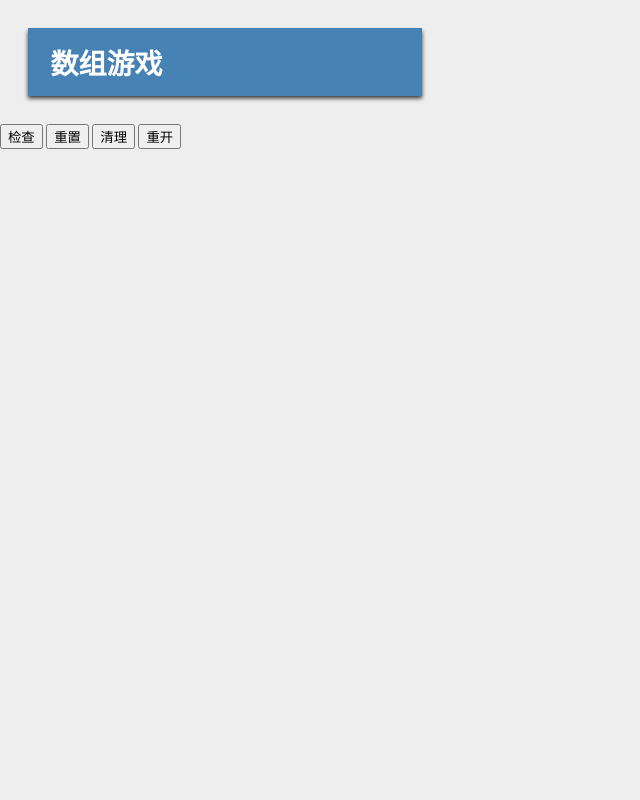
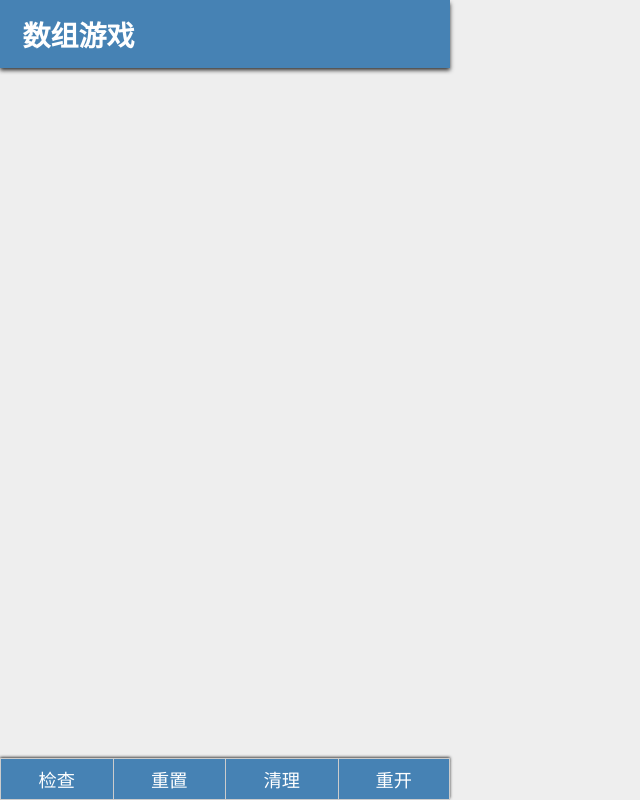
Before and after one commit to marvinking/sudoku, a plain HTML site: page www/index.html in a window 1280 px wide. Shown: the whole page, without its empty margins (0-640 px from the left). Drawn offline with nearby package versions, Linux system fonts and the light colour scheme; files that its build step writes are made by us from their sources.

Commit message:
style(main.less): 按钮和title样式处理

```diff
--- a/src/less/main.less
+++ b/src/less/main.less
@@ -1,3 +1,4 @@
+@shadowTop: 0 -0.1rem 0.2rem rgba(48, 48, 48, 192);
 @shadowBottom: 0 0.2rem 0.3rem rgba(48, 48, 48, 192);
 
 html {
@@ -18,7 +19,7 @@ body {
   padding: 1rem 5%;
   background: steelBlue;
   color: white;
-  margin: 2rem;
+  margin-bottom: 2rem;
   box-shadow: @shadowBottom;
 
   h1 {
@@ -28,3 +29,34 @@ body {
 }
 
 .hidden { display: none; }
+
+.dashboard {
+  position: absolute;
+  bottom: 0;
+  left: 0;
+  width: 100%;
+  padding: 1rem 0;
+  background: steelblue;
+  box-sizing: border-box;
+  box-shadow: @shadowTop;
+  height: 3rem;
+
+  .buttons {
+    position: absolute;
+    left: 0;
+    right: 0;
+    bottom: 0;
+
+    button {
+      float: left;
+      width: 25%;
+      height: 3rem;
+      font-size: 1.3rem;
+      color: white;
+      border: 1px solid #ccc;
+      background: transparent;
+      border-right-width: 0;
+      &:last-child { border-right-width: 1px; }
+    }
+  }
+}
```
